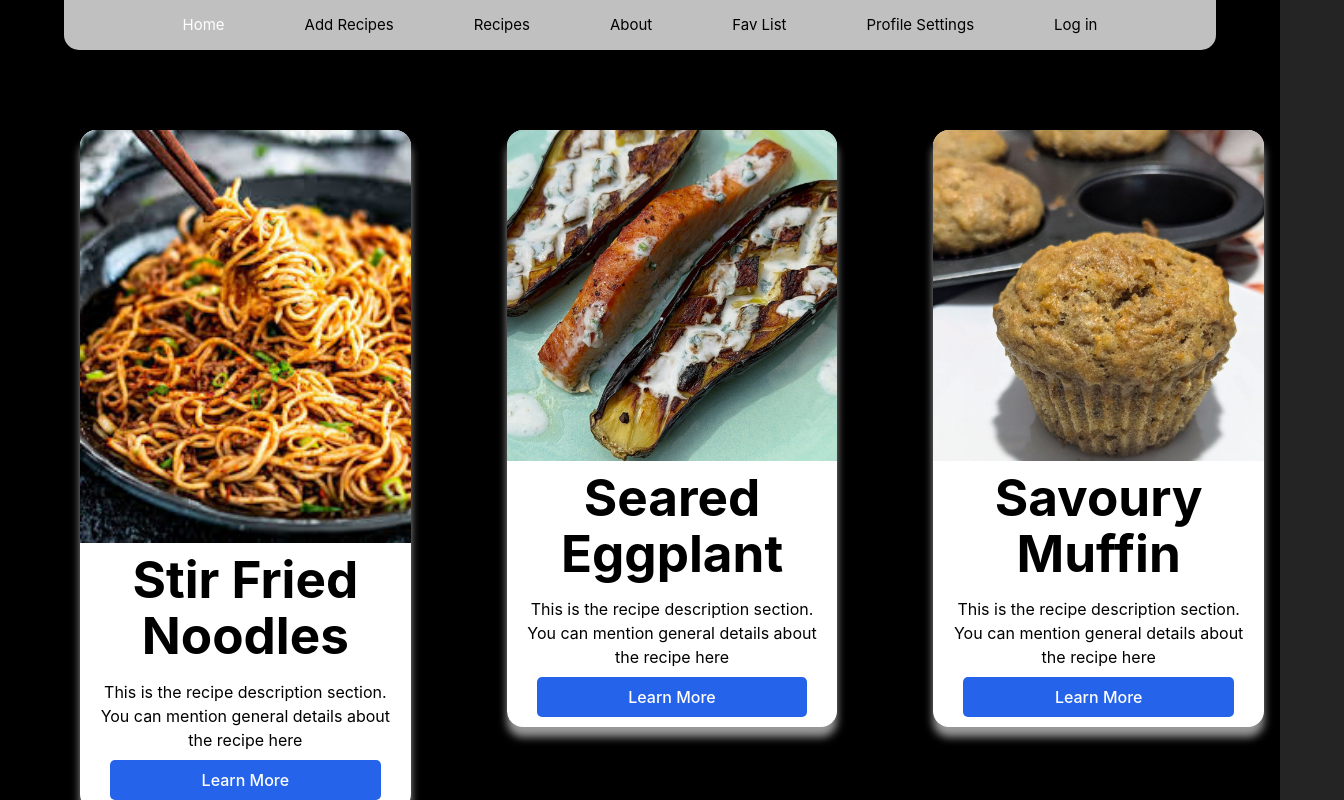
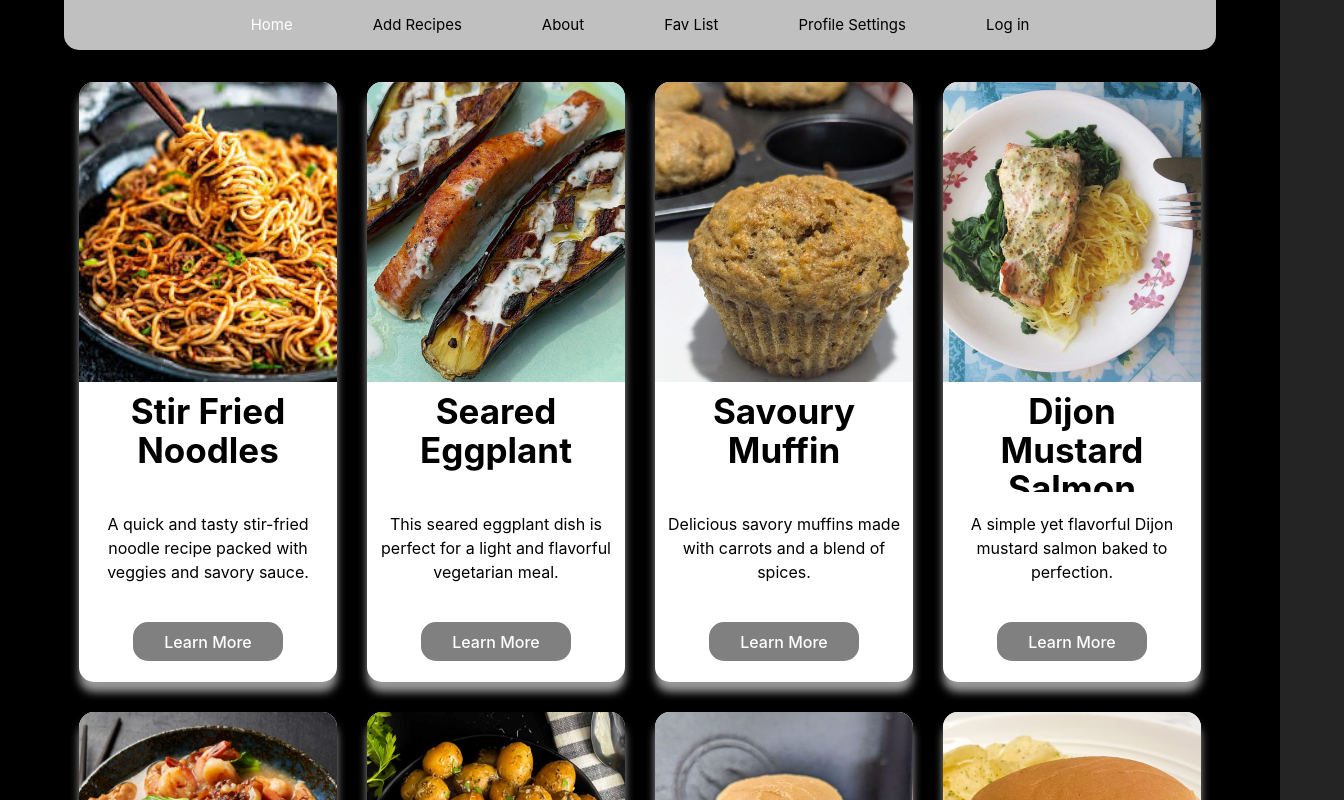
Before and after one commit to Ramdan-SE8/recipe, a React (Vite) app: page / in a window 1280 px wide. Shown: the top 800 px of the page, 1344 px wide, since content can reach past the window. Built offline with nearby package versions, Linux system fonts and the light colour scheme.

Commit message:
revised card, card.module.css, cardList, AddRecipe, Recipe, Recipe.module.css, App

```diff
--- a/src/App.jsx
+++ b/src/App.jsx
@@ -8,61 +8,25 @@ import Fav from "./components/Fav";
 import Profile from "./components/Profile";
 import Login from "./components/Login";
 import AddRecipe from "./components/AddRecipe";
-import CardList from "./components/CardList";
+import dummyCardList from "./components/CardList";
+import Card from "./components/Card";
 
 function App() {
   const [items, setItems] = useState([]);
 
   useEffect(() => {
-    setItems((prevState) => [
-      ...prevState,
-      {
-        id: 1,
-        name: "Basil Garlic Beef Stir-fry",
-        ingredients: [
-          "Olive oil",
-          "Garlic cloves",
-          "Fresh basil",
-          "Tomato paste",
-          "Ground beef",
-          "Parmesan cheese",
-          "Button mushrooms",
-          "Soy sauce",
-          "Cumin powder",
-          "Lemon zest",
-        ],
-        steps: [
-          "Finely chop garlic, fresh basil, and slice button mushrooms, then mix soy sauce, cumin, and lemon zest in a bowl.",
-          "Heat olive oil in a skillet over medium-high heat, then add ground beef and cook until browned.",
-          "Add chopped garlic and sliced mushrooms to the skillet, sautéing until the mushrooms are tender and garlic is fragrant.",
-          "Pour the soy sauce mixture over the beef and vegetables, stirring in the fresh basil for another minute.",
-          "Remove from heat and serve hot, garnished with Parmesan cheese and additional basil, over rice or pasta.",
-        ],
-        image: "/src/assets/images/image.png",
-      },
-    ]);
+    setItems(dummyCardList);
   }, []);
 
-  console.log(items);
   return (
     <>
       <BrowserRouter>
         <Routes>
           <Route path="/" element={<Root />}>
-            <Route index element={<CardList />} />
+            <Route index element={<Card items={items} />} />
             <Route path="about" element={<About />} />
             <Route path="add" element={<AddRecipe />} />
-
-            <Route
-              path="recipe"
-              element={
-                items.length > 0 ? (
-                  <Recipe itemId={items[0].id} items={items} />
-                ) : (
-                  <p>Loading recipe...</p>
-                )
-              }
-            />
+            <Route path="recipe/:id" element={<Recipe items={items} />} />
             <Route path="fav" element={<Fav />} />
             <Route path="profile" element={<Profile />} />
             <Route path="login" element={<Login />} />
--- a/src/components/AddRecipe.module.css
+++ b/src/components/AddRecipe.module.css
@@ -3,6 +3,10 @@
     flex-direction: column;
     width:90vw;
     margin: 0;
+    position:relative;
+    left:50%;
+    transform: translateX(-50%);
+
 }
 
 .group{
@@ -55,5 +59,5 @@
 }
 .text{
     text-align: left;
-    width: 500px
+    width: 90vw
 }
--- a/src/components/Card.css
+++ /dev/null
@@ -1,64 +0,0 @@
-.card-container {
-  width: 25rem;
-  border-radius: 1rem;
-  box-shadow: 0px 10px 8px #999;
-  display: flex;
-  flex-direction: column;
-  margin: 3rem;
-  background-color: white;
-  height: fit-content;
-}
-
-.card-img {
-  width: 100%;
-  border-radius: 1rem 1rem 0 0;
-}
-
-.card-title {
-  margin: 0.5rem 5%;
-  color: black;
-}
-
-.card-description {
-  margin: 0.5rem 5%;
-  color: black;
-}
-
-.card-btn {
-  text-align: center;
-  width: 85%;
-  border-radius: 5px;
-  padding: 0.5rem 1rem;
-  background-color: #2563eb;
-  color: white;
-  text-decoration: none;
-  margin: 0.5rem 0.5rem;
-}
-
-.App {
-  height: 100vh;
-  display: flex;
-  align-items: center;
-  justify-content: center;
-  background-color: #be148893;
-}
-
-.col {
-  height: 100%;
-  display: flex;
-  flex-direction: row;
-  align-items: flex-start;
-}
-
-.button {
-  background-color: #2563eb;
-  color: white;
-  padding: 10px 20px;
-  margin-left: 30px;
-  margin-right: 30px;
-  margin-bottom: 10px;
-  border: none;
-  border-radius: 5px;
-  cursor: pointer;
-  font-family:Inter, system-ui, Avenir, Helvetica, Arial, sans-serif
-}
--- a/src/components/Card.jsx
+++ b/src/components/Card.jsx
@@ -1,35 +1,31 @@
-import React from "react";
+import { useNavigate } from "react-router-dom";
+import styles from "./Card.module.css";
 
-import "./Card.css";
+export const Card = ({ items }) => {
+  const navigate = useNavigate();
 
-const Button = ({ handler, children }) => {
+  const handlersShowRecipe = (event, id) => {
+    event.preventDefault();
+    navigate(`/recipe/${id}`);
+  };
   return (
-    <button type="button" onClick={handler}>
-      {children}
-    </button>
-  );
-}
-
-export const Card = ({
-  id,
-  imgSrc,
-  imgAlt,
-  title,
-  description,
-  buttonText,
-  link,
-  handler
-}) => {
-  return (
-    <div className="card-container">
-      {imgSrc && imgAlt && (
-        <img src={imgSrc} alt={imgAlt} className="card-img" />
-      )}
-      {id && <h1 className="card-title">{id}</h1>}
-      {title && <h1 className="card-title">{title}</h1>}
-      {description && <p className="card-description">{description}</p>}
-      {buttonText &&
-      <button  onClick={handler} className="button" type="button">{buttonText}</button>}
+    <div className={styles.allCards}>
+      {items.map((item, index) => (
+        <div key={index} className={styles.cardContainer}>
+          <img src={item.imgSrc} alt={item.title} />
+          <h1>{item.title}</h1>
+          <p>{item.description}</p>
+          <button
+            onClick={() => handlersShowRecipe(event, item.id)}
+            type="button"
+          >
+            Learn More
+          </button>
+          x
+        </div>
+      ))}
     </div>
   );
 };
+
+export default Card;
--- /dev/null
+++ b/src/components/Card.module.css
@@ -0,0 +1,60 @@
+
+.allCards{
+  width:90vw;
+  display:flex;
+  align-items: flex-start;
+  flex-wrap: wrap;
+  justify-content: center;
+  gap:30px;
+  position:relative;
+  left:50%;
+  transform: translateX(-50%);
+
+}
+
+.cardContainer {
+  display: flex;
+  align-items: center;
+  width: calc(25% - 30px); /* Adjust to 25% for four cards per row */
+  max-width: 300px;
+  height: 600px;
+  border-radius: 15px;
+  box-shadow: 0px 10px 8px #999;
+  flex-direction: column;
+  background-color: white;
+  overflow: hidden;
+}
+
+.cardContainer h1 {
+  min-height:100px;
+  max-height:100px;
+  margin:10px;
+  color: black;
+  overflow: hidden;
+  font-size: 35px;
+}
+.cardContainer img {
+  width:100%;
+  min-height:300px;
+  max-height:300px;
+  object-fit: cover;
+}
+
+.cardContainer p {
+  min-height:100px;
+  max-height:100px;
+  margin:10px;
+  color: black;
+}
+
+.cardContainer button {
+  width:150px;
+  background-color: grey;
+  color: white;
+  border: none;
+  border-radius: 15px;
+}
+
+.cardContainer button:hover {
+  background-color: #2563eb;
+}
--- a/src/components/CardList.jsx
+++ b/src/components/CardList.jsx
@@ -1,22 +1,230 @@
-import "./Card.css";
-import { Card } from "./Card";
-import { useState } from "react";
-
-function CardList() {
-
-  const [state, setState]=useState();
-
-  const Button = ({ handler, children }) => {
-    return (
-      <button type="button" onClick={handler}>
-        {children}
-      </button>
-    );
-  }
-
-const items = {
+const dummyCardList = [
+  {
     id: 1,
-  name: "Basil Garlic Beef Stir-fry",
+    imgSrc: "/src/assets/images/image.png",
+    imgAlt: "Stir Fried Noodles",
+    title: "Stir Fried Noodles",
+    description:
+      "A quick and tasty stir-fried noodle recipe packed with veggies and savory sauce.",
+    ingredients: [
+      "Egg noodles",
+      "Soy sauce",
+      "Garlic cloves",
+      "Carrots",
+      "Bell peppers",
+      "Sesame oil",
+      "Green onions",
+    ],
+    steps: [
+      "Cook the egg noodles according to package instructions.",
+      "Stir-fry garlic, carrots, and bell peppers in sesame oil.",
+      "Add cooked noodles and soy sauce, tossing until combined.",
+      "Garnish with green onions and serve.",
+    ],
+  },
+  {
+    id: 2,
+    imgSrc: "/src/assets/images/eggplant.jpg",
+    imgAlt: "Seared Eggplant",
+    title: "Seared Eggplant",
+    description:
+      "This seared eggplant dish is perfect for a light and flavorful vegetarian meal.",
+    ingredients: [
+      "Eggplant",
+      "Olive oil",
+      "Garlic cloves",
+      "Lemon juice",
+      "Salt",
+      "Pepper",
+      "Parsley",
+    ],
+    steps: [
+      "Slice eggplant and season with salt and pepper.",
+      "Sear in olive oil until golden and soft.",
+      "Drizzle with lemon juice and garnish with parsley before serving.",
+    ],
+  },
+  {
+    id: 3,
+    imgSrc: "/src/assets/images/carrotmuffin.jpg",
+    imgAlt: "Carrot Muffins",
+    title: "Savoury Muffin",
+    description:
+      "Delicious savory muffins made with carrots and a blend of spices.",
+    ingredients: [
+      "Grated carrots",
+      "Whole wheat flour",
+      "Eggs",
+      "Milk",
+      "Baking powder",
+      "Cheddar cheese",
+      "Paprika",
+    ],
+    steps: [
+      "Preheat oven to 180°C and line a muffin tray.",
+      "Mix grated carrots, flour, eggs, milk, baking powder, and paprika.",
+      "Fold in cheddar cheese and pour the mixture into the muffin tray.",
+      "Bake for 20 minutes until golden.",
+    ],
+  },
+  {
+    id: 4,
+    imgSrc: "/src/assets/images/djonmustardsalmon.jpg",
+    imgAlt: "Dijon Mustard Salmon",
+    title: "Dijon Mustard Salmon",
+    description:
+      "A simple yet flavorful Dijon mustard salmon baked to perfection.",
+    ingredients: [
+      "Salmon fillets",
+      "Dijon mustard",
+      "Honey",
+      "Garlic cloves",
+      "Lemon juice",
+      "Salt",
+      "Pepper",
+    ],
+    steps: [
+      "Preheat oven to 200°C.",
+      "Whisk Dijon mustard, honey, garlic, and lemon juice together.",
+      "Brush the salmon fillets with the mustard mixture and season with salt and pepper.",
+      "Bake for 12-15 minutes until salmon is cooked through.",
+    ],
+  },
+  {
+    id: 5,
+    imgSrc: "/src/assets/images/ricenoodles.jpg",
+    imgAlt: "Rice Noodles",
+    title: "Rice Noodles with Vegetables",
+    description:
+      "A light and refreshing rice noodle dish with sautéed vegetables.",
+    ingredients: [
+      "Rice noodles",
+      "Soy sauce",
+      "Carrots",
+      "Zucchini",
+      "Garlic cloves",
+      "Sesame oil",
+    ],
+    steps: [
+      "Cook rice noodles according to package instructions.",
+      "Stir-fry garlic, carrots, and zucchini in sesame oil.",
+      "Add the cooked noodles and soy sauce, toss well, and serve.",
+    ],
+  },
+  {
+    id: 6,
+    imgSrc: "/src/assets/images/garlicpotatoes.jpg",
+    imgAlt: "Garlic Potatoes",
+    title: "Garlic Roasted Potatoes",
+    description:
+      "Crispy roasted potatoes with a delicious garlic and herb seasoning.",
+    ingredients: [
+      "Potatoes",
+      "Garlic cloves",
+      "Olive oil",
+      "Rosemary",
+      "Salt",
+      "Pepper",
+    ],
+    steps: [
+      "Preheat oven to 200°C.",
+      "Toss potato wedges with olive oil, garlic, rosemary, salt, and pepper.",
+      "Roast for 30-35 minutes until crispy and golden.",
+    ],
+  },
+  {
+    id: 7,
+    imgSrc: "/src/assets/images/Meatloafburger.jpg",
+    imgAlt: "Meatloaf Burger",
+    title: "Meatloaf Burger",
+    description:
+      "A hearty meatloaf patty served in a burger bun with your favorite toppings.",
+    ingredients: [
+      "Ground beef",
+      "Onion",
+      "Breadcrumbs",
+      "Ketchup",
+      "Egg",
+      "Burger buns",
+      "Lettuce",
+      "Cheese",
+    ],
+    steps: [
+      "Mix ground beef, chopped onion, breadcrumbs, ketchup, and egg.",
+      "Form into patties and cook on a skillet until browned.",
+      "Serve in a bun with lettuce, cheese, and additional toppings of choice.",
+    ],
+  },
+  {
+    id: 8,
+    imgSrc: "/src/assets/images/Sloppy-Joes.jpg",
+    imgAlt: "Sloppy Joes",
+    title: "Sloppy Joes",
+    description:
+      "A tangy and delicious sloppy joes sandwich made with seasoned ground beef.",
+    ingredients: [
+      "Ground beef",
+      "Onion",
+      "Tomato sauce",
+      "Worcestershire sauce",
+      "Brown sugar",
+      "Burger buns",
+    ],
+    steps: [
+      "Cook ground beef and onions in a skillet until browned.",
+      "Stir in tomato sauce, Worcestershire sauce, and brown sugar, simmer until thickened.",
+      "Serve in a burger bun and enjoy.",
+    ],
+  },
+  {
+    id: 9,
+    imgSrc: "/src/assets/images/smokedsalmonbowl.jpg",
+    imgAlt: "Smoked Salmon Bowl",
+    title: "Smoked Salmon Bowl",
+    description:
+      "A fresh and healthy smoked salmon bowl with rice, avocado, and pickled veggies.",
+    ingredients: [
+      "Smoked salmon",
+      "Rice",
+      "Avocado",
+      "Pickled cucumber",
+      "Soy sauce",
+      "Sesame seeds",
+    ],
+    steps: [
+      "Cook rice and divide into bowls.",
+      "Top with smoked salmon, avocado, and pickled cucumber.",
+      "Drizzle with soy sauce and sprinkle sesame seeds on top.",
+    ],
+  },
+  {
+    id: 10,
+    imgSrc: "/src/assets/images/beefchilli.jpg",
+    imgAlt: "Beef Chili",
+    title: "Beef Chili",
+    description:
+      "A hearty beef chili made with beans, tomatoes, and a blend of spices.",
+    ingredients: [
+      "Ground beef",
+      "Kidney beans",
+      "Tomato sauce",
+      "Chili powder",
+      "Onions",
+      "Garlic cloves",
+    ],
+    steps: [
+      "Cook ground beef, onions, and garlic in a pot until browned.",
+      "Add kidney beans, tomato sauce, and chili powder.",
+      "Simmer for 30 minutes and serve hot.",
+    ],
+  },
+  {
+    id: 11,
+    imgSrc: "/src/assets/images/image.png",
+    imgAlt: "Basil Garlic Beef Stir-fry",
+    title: "Basil Garlic Beef Stir-fry",
+    description:
+      "A fragrant stir-fry with ground beef, garlic, and fresh basil.",
     ingredients: [
       "Olive oil",
       "Garlic cloves",
@@ -36,197 +244,7 @@ const items = {
       "Pour the soy sauce mixture over the beef and vegetables, stirring in the fresh basil for another minute.",
       "Remove from heat and serve hot, garnished with Parmesan cheese and additional basil, over rice or pasta.",
     ],
-  image: "/src/assets/images/image.png",
-}
-
-
-  const dummyCardList = [
-    {
-      id: 1,
-      imgSrc: "./src/assets/images/image.png",
-      imgAlt: "Card Image",
-      title: "Stir Fried Noodles",
-      description:
-        "This is the recipe description section. You can mention general details about the recipe here",
-      buttonText: "Learn More",
-
-    },
-    {
-      id: 2,
-      imgSrc: "./src/assets/images/eggplant.jpg",
-      imgAlt: "Card Image",
-      title: "Seared Eggplant",
-      description:
-        "This is the recipe description section. You can mention general details about the recipe here",
-      buttonText: "Learn More",
-
-    },
-    {
-      id: 3,
-      imgSrc: "./src/assets/images/carrotmuffin.jpg",
-      imgAlt: "Card Image",
-      title: "Savoury Muffin",
-      description:
-        "This is the recipe description section. You can mention general details about the recipe here",
-      buttonText: "Learn More",
-
-    },
-    {
-      id: 4,
-      imgSrc: "./src/assets/images/djonmustardsalmon.jpg",
-      imgAlt: "Card Image",
-      title: "Recipe 4",
-      description:
-        "This is the recipe description section. You can mention general details about the recipe here",
-      buttonText: "Learn More",
-
-    },
-    {
-      id: 5,
-      imgSrc: "./src/assets/images/ricenoodles.jpg",
-      imgAlt: "Card Image",
-      title: "Recipe 5",
-      description:
-        "This is the recipe description section. You can mention general details about the recipe here",
-      buttonText: "Learn More",
-
-    },
-
-    {
-      id: 6,
-      imgSrc: "./src/assets/images/garlicpotatoes.jpg",
-      imgAlt: "Card Image",
-      title: "Recipe 6",
-      description:
-        "This is the recipe description section. You can mention general details about the recipe here",
-      buttonText: "Learn More",
-
-    },
-    {
-      id: 7,
-      imgSrc: "./src/assets/images/Meatloafburger.jpg",
-      imgAlt: "Card Image",
-      title: "Recipe 7",
-      description:
-        "This is the recipe description section. You can mention general details about the recipe here",
-      buttonText: "Learn More",
-
-    },
-    {
-      id: 8,
-      imgSrc: "./src/assets/images/Sloppy-Joes.jpg",
-      imgAlt: "Card Image",
-      title: "Recipe 8",
-      description:
-        "This is the recipe description section. You can mention general details about the recipe here",
-      buttonText: "Learn More",
-
-    },
-    {
-      id: 9,
-      imgSrc: "./src/assets/images/smokedsalmonbowl.jpg",
-      imgAlt: "Card Image",
-      title: "Recipe 9",
-      description:
-        "This is the recipe description section. You can mention general details about the recipe here",
-      buttonText: "Learn More",
-
-    },
-    {
-      id: 10,
-      imgSrc: "./src/assets/images/beefchilli.jpg",
-      imgAlt: "Card Image",
-      title: "Recipe 10",
-      description:
-        "This is the recipe description section. You can mention general details about the recipe here",
-      buttonText: "Learn More",
-
   },
 ];
 
-
-
-  return (
-    <>
-      {state===undefined && <div className="app-card">
-        <div className="col">
-          {dummyCardList.map(
-            (obj, index) =>
-              index < 3 && (
-                <Card
-                  key={index}
-
-                  imgSrc={obj.imgSrc}
-                  imgAlt={obj.imgAlt}
-                  title={obj.title}
-                  description={obj.description}
-                  buttonText={obj.buttonText}
-
-                  handler={()=>{setState(obj.id)}}
-                />
-              )
-          )}
-        </div>
-        <div className="col">
-          {dummyCardList.map(
-            (obj, index) =>
-              index > 2 &&
-              index < 6 && (
-                <Card
-                key={index}
-
-                imgSrc={obj.imgSrc}
-                imgAlt={obj.imgAlt}
-                title={obj.title}
-                description={obj.description}
-                buttonText={obj.buttonText}
-
-                handler={()=>{setState(obj.id)}}
-              />
-              )
-          )}
-        </div>
-        <div className="col">
-          {dummyCardList.map(
-            (obj, index) =>
-              index > 5 &&
-              index < 9 && (
-                <Card
-                  key={index}
-
-                  imgSrc={obj.imgSrc}
-                  imgAlt={obj.imgAlt}
-                  title={obj.title}
-                  description={obj.description}
-                  buttonText={obj.buttonText}
-
-                  handler={()=>{setState(obj.id)}}
-                />
-              )
-          )}
-        </div>
-        <div className="col">
-          {dummyCardList.map(
-            (obj, index) =>
-              index > 8 && (
-                <Card
-                  key={index}
-
-                  imgSrc={obj.imgSrc}
-                  imgAlt={obj.imgAlt}
-                  title={obj.title}
-                  description={obj.description}
-                  buttonText={obj.buttonText}
-
-                  handler={()=>{setState(obj.id)}}
-                />
-              )
-          )}
-        </div>
-      </div>}
-      <div>{state!==undefined && <h1>The selected item returns id of {state} which may be used as an index to select page route for recipe </h1>}</div>
-    </>
-  );
-}
-
-export default CardList;
+export default dummyCardList;
--- a/src/components/NavBar.jsx
+++ b/src/components/NavBar.jsx
@@ -20,14 +20,7 @@ const NavBar = () => {
       >
         Add Recipes
       </NavLink>
-      <NavLink
-        to="recipe"
-        className={({ isActive }) =>
-          isActive ? styles.isActive : styles.notActive
-        }
-      >
-        Recipes
-      </NavLink>
+
       <NavLink
         to="about"
         className={({ isActive }) =>
--- a/src/components/Recipe.jsx
+++ b/src/components/Recipe.jsx
@@ -1,20 +1,25 @@
+import { useNavigate, useParams } from "react-router-dom";
 import styles from "/src/components/Recipe.module.css";
 
-const Recipe = ({ itemId, items }) => {
-  const selectedItem = items.find((item) => item.id === itemId);
+const Recipe = ({ items }) => {
+  const { id } = useParams(); // Get the id from the URL params
+  const navigate = useNavigate();
+  const handlerBackHome = (event) => {
+    event.preventDefault();
+    navigate(`/`);
+  };
 
+  const selectedItem = items.find((item) => item.id === Number(id));
+  console.log("Selected Item:", selectedItem);
   if (!selectedItem) {
     return <p>item not found!</p>;
   }
   return (
     <div className={styles.details}>
-      <h2>{selectedItem.name}</h2>
+      <h2>{selectedItem.title}</h2>
       <div>
-        <img
-          className={styles.image}
-          src={selectedItem.image}
-          alt="Image of food"
-        ></img>
+        <img src={selectedItem.imgSrc} alt={selectedItem.imgAlt}></img>
+        <p>{selectedItem.description}</p>
       </div>
       <div>
         <hr />
@@ -39,6 +44,7 @@ const Recipe = ({ itemId, items }) => {
           ))}
         </ul>
       </div>
+      <button onClick={handlerBackHome}>Home</button>
     </div>
   );
 };
--- a/src/components/Recipe.module.css
+++ b/src/components/Recipe.module.css
@@ -5,14 +5,16 @@
     height:auto;
     border: 1px solid black;
     border-radius: 15px;
-    background-color: grey;
+    background-color: white;
     color: black;
     justify-content: center;
     align-items: center;
+    position:relative;
+    left:50%;
+    transform: translateX(-50%);
 }
 
-.image{
-    width:80%;
+.details img{
     height:300px;
     object-fit: cover;
     border-radius: 20px;
@@ -25,19 +27,17 @@
     padding:0px;
     margin: 0px;
     justify-content: center;
-    align-items: center;
+    align-items: flex;
 }
 
 .ingredientsList li{
-    flex: 1 1 calc(50% - 10px);
+    display: flex;
+    justify-content: center;
+    align-items: center;
     margin: 5px;
     list-style-type: none;
     box-sizing: border-box;
-    display: flex;
-    justify-content: center;
-    align-items: center;
     font-size: 15px;
-
 }
 
 hr {
@@ -80,3 +80,18 @@ font-size: 15px;
     font-size: 15px;
 
 }
+
+
+.details  button {
+    max-width:50px;
+    background-color: grey;
+    color: white;
+    border: none;
+    border-radius: 15px;
+    font-size: 10px;
+    margin-bottom: 20px;
+  }
+
+.details button:hover {
+    background-color: #2563eb;
+  }
```
Lines whose indentation alone changed are shown as unchanged.
